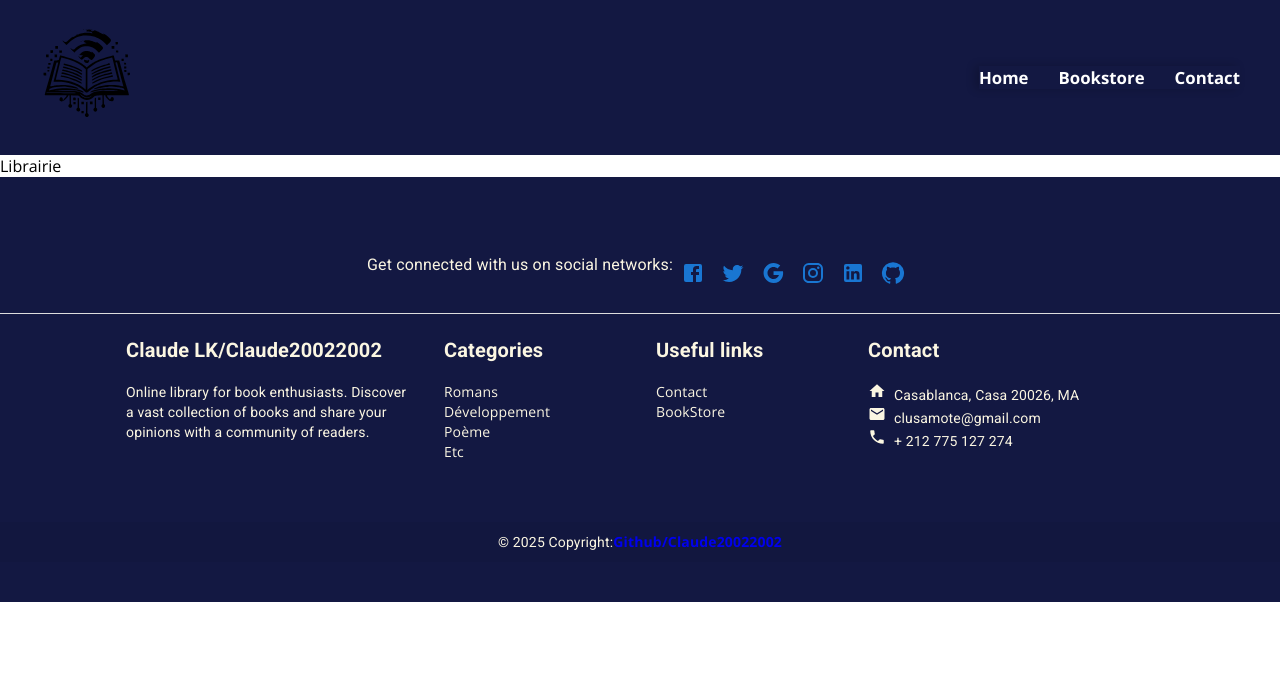
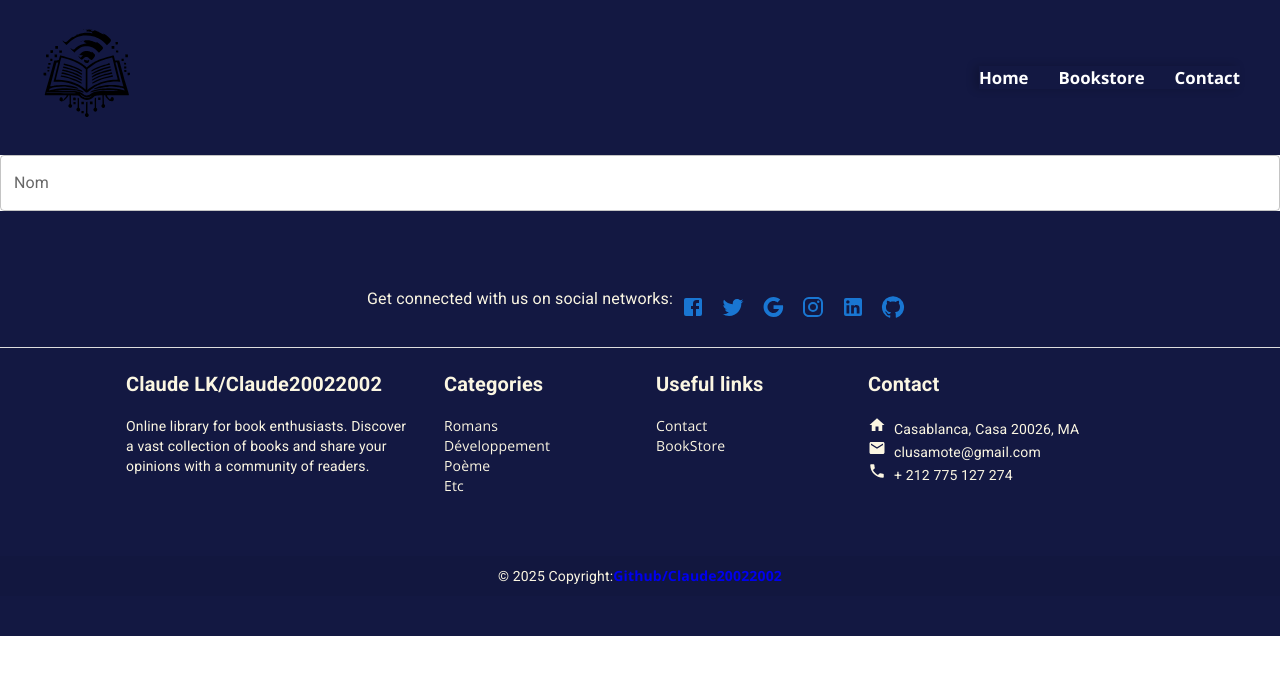
Before and after one commit to Claude20022002/biblioth-que, a React (Vite) app in the folder frontend/: page /librairie in a window 1280 px wide. Shown: the top 674 px of the page. Built offline with nearby package versions, Linux system fonts and the light colour scheme; no server answers; a web font is replaced by a local one.

Commit message:
Update Librairie.jsx

```diff
--- a/frontend/src/pages/Librairie.jsx
+++ b/frontend/src/pages/Librairie.jsx
@@ -1,5 +1,47 @@
-import React from "react";
+import { Stack, TextField, Box } from "@mui/material";
+import axios from "axios";
+import React, { useState, useEffect } from "react";
 
 export default function Librairie() {
-    return <div>Librairie</div>;
+    const [reseach, setReseach] = useState("");
+    const [books, setBooks] = useState([]);
+    const [errors, setErrors] = useState({});
+
+    const fetchBooks = async () => {
+        try {
+            const response = await axios.get(
+                "https://www.googleapis.com/books/v1/volumes?q=*&key=AIzaSyBS6AAae5yQNO6CXLLR0ea5jkVukbqvU00"
+            );
+            setBooks(response.data.items || []);
+            console.log(books);
+        } catch (error) {
+            setErrors({ fetch: "Failed to fetch books" });
+        }
+    };
+
+    useEffect(() => {
+        fetchBooks();
+    }, []);
+    return (
+        <div>
+            <Stack>
+                <Box>
+                    <TextField
+                        label="Nom"
+                        variant="outlined"
+                        fullWidth
+                        value={reseach}
+                        onChange={(e) => {
+                            setReseach(e.target.value);
+                        }}
+                    />
+                    {errors.nameUser && (
+                        <Typography variant="body2" color="error">
+                            {errors.nameUser.message}
+                        </Typography>
+                    )}
+                </Box>
+            </Stack>
+        </div>
+    );
 }
```
